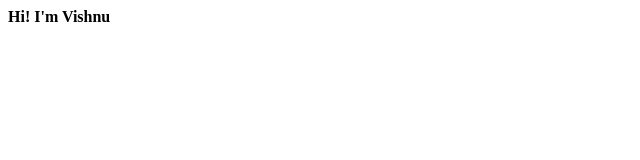
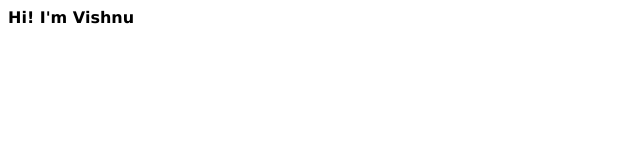
Before and after one commit to vishnuram777/bca, a plain HTML site: page index.html in a window 1280 px wide. Shown: the full height of the page, 0-640 px from the left. Drawn offline with Linux system fonts and the light colour scheme.

Commit message:
style : added stylesheet
adding style.css file to index.html file

```diff
--- a/index.html
+++ b/index.html
@@ -3,6 +3,7 @@
 <head>
     <meta charset="UTF-8">
     <meta name="viewport" content="width=device-width, initial-scale=1.0">
+    <link rel="stylesheet" href="style.css ">
     <title>BCA Guys</title>
 </head>
 <body>
--- a/style.css
+++ b/style.css
@@ -0,0 +1,5 @@
+body {
+    font-family: Verdana, Geneva, Tahoma, sans-serif;
+    font-style: normal;
+    text-decoration-color: aqua;
+}
```
